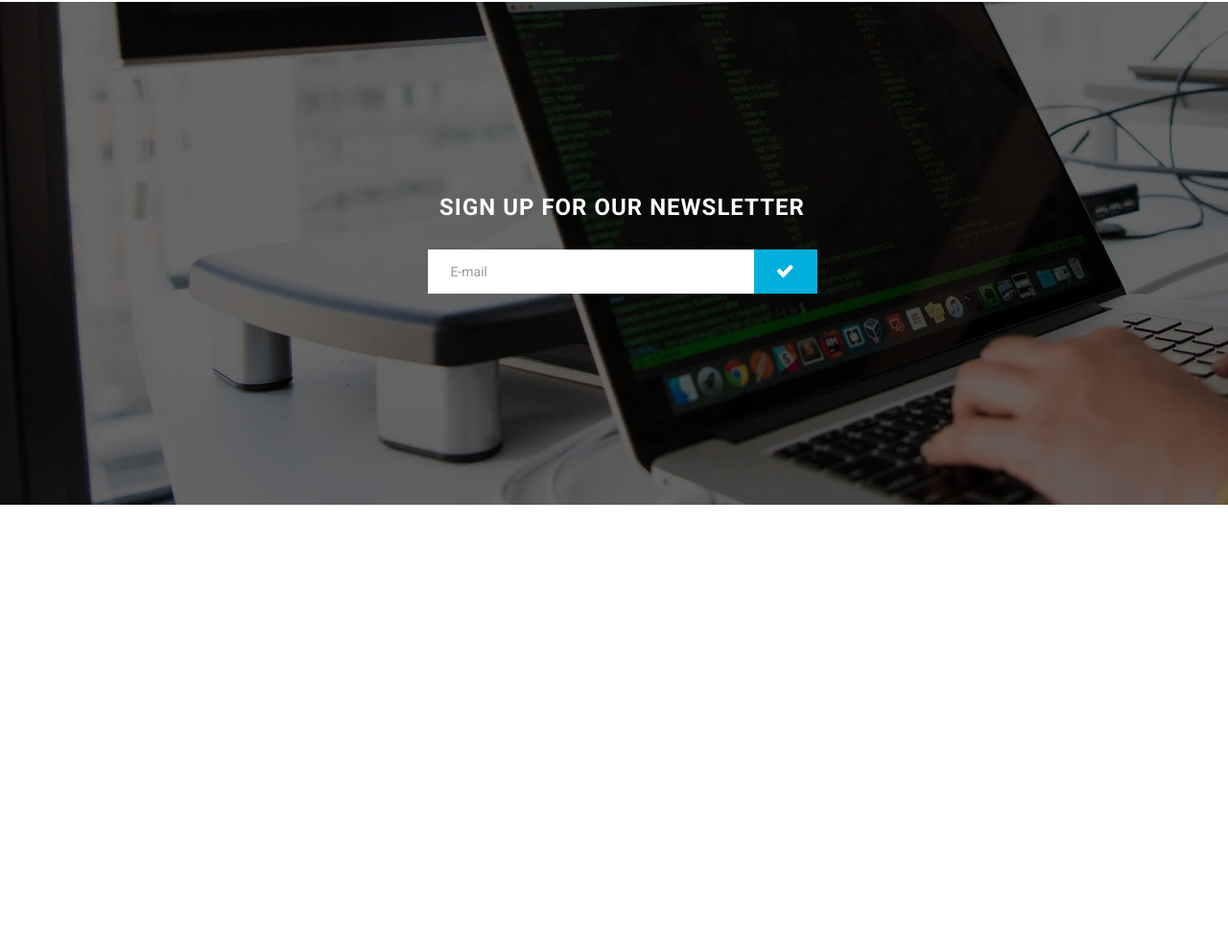
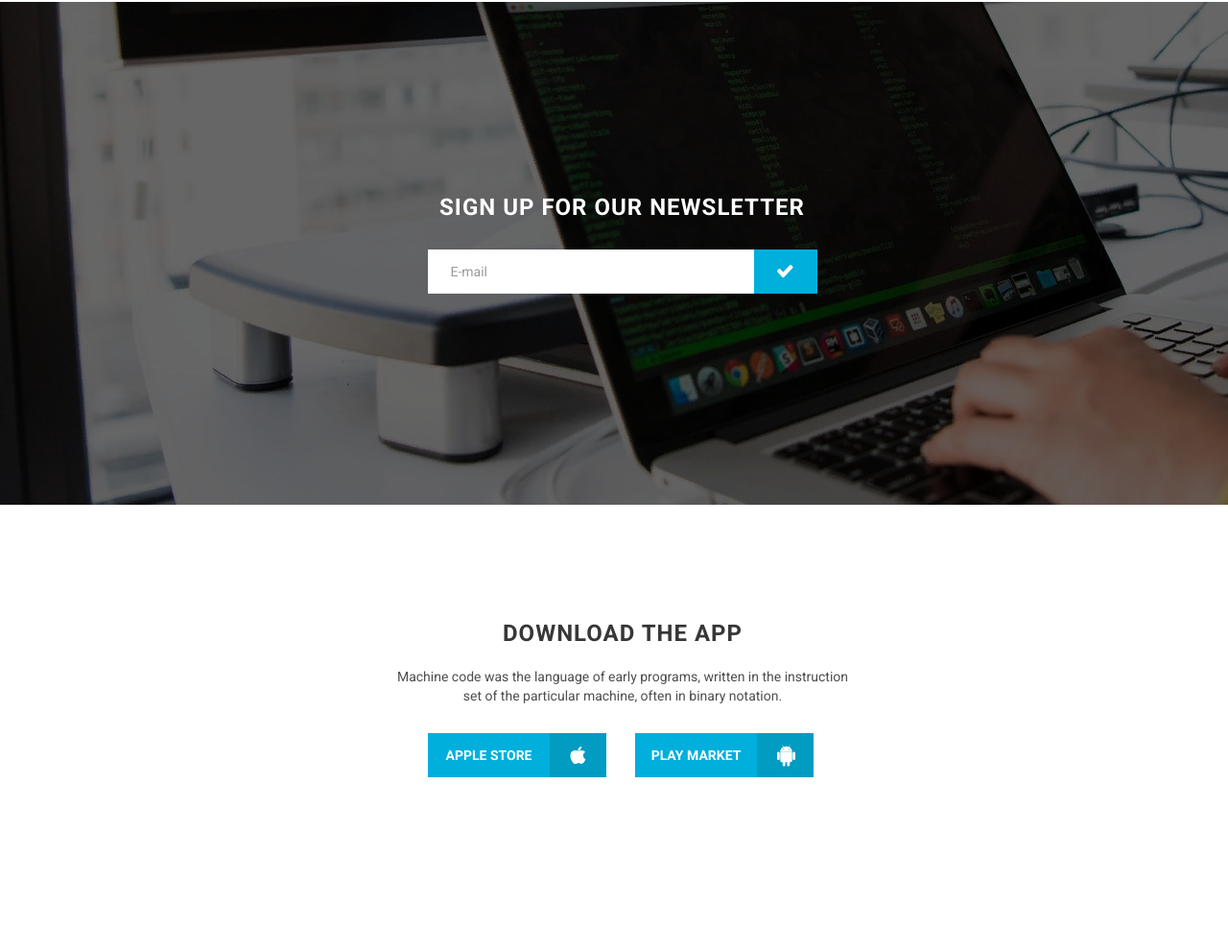
Before and after one commit to sldetlersl/web-dev, a plain HTML site: page webdev/index.html in a window 1280 px wide. Shown: the part 2929-3919 px from the top of the page at 96% size. Before the commit the page ends 3455 px from the top, so only its background shows below. Drawn offline with Linux system fonts and the light colour scheme.

Commit message:
feat: create and end "application section", change format icon

```diff
--- a/webdev/assets/style/style.css
+++ b/webdev/assets/style/style.css
@@ -48,11 +48,39 @@ form {
     border: none;
 }
 
+.default__btn-store-content {
+    width: 127px;
+    height: 46px;
+    background: #00AFDB;
+    font-weight: 700;
+    font-size: 14px;
+    line-height: 16px;
+    text-align: center;
+    text-transform: uppercase;
+    color: #FFFFFF;
+    outline: none;
+    border: none;
+    cursor: pointer;
+}
+
+.default__btn-store-icon {
+    width: 59px;
+    height: 46px;
+    background: #009CC2;
+    outline: none;
+    border: none;
+    cursor: pointer;
+}
+
 .default__btn:hover {
     background: #009CC2;
 }
 
 .default__btn-small:hover {
+    background: #009CC2;
+}
+
+.default__btn-store-content:hover {
     background: #009CC2;
 }
 
@@ -282,7 +310,6 @@ header {
 .wrapper__community-slider-image {
     display: flex;
     justify-content: flex-start;
-    /* padding-left: 30px; */
 }
 
 .community__slider-image-1,
@@ -400,3 +427,62 @@ header {
     background-repeat: no-repeat;
     background-position: center;
 }
+
+.wrapper__application {
+    display: flex;
+    flex-direction: column;
+    align-items: center;
+}
+
+.application__content {
+    display: flex;
+    flex-direction: column;
+    align-items: center;
+    padding: 120px 0 30px 18px;
+    height: 88px;
+    width: 480px;
+}
+
+.application__content-title {
+    font-weight: 700;
+    font-size: 24px;
+    line-height: 28px;
+    text-align: center;
+    letter-spacing: 1px;
+    text-transform: uppercase;
+    color: #373737;
+}
+
+.application__content-discription {
+    padding: 21px 0 30px 0;
+    font-weight: 400;
+    font-size: 14px;
+    line-height: 20px;
+    text-align: center;
+    color: #4E4E4E;
+}
+
+.application__button-store-box {
+    display: flex;
+    justify-content: center;
+    padding: 0 0 180px 14px;
+}
+
+.application__button-store-apple,
+.application__button-store-android {
+    display: flex;
+    justify-content: center;
+}
+
+.application__button-store-apple-icon {
+    margin-right: 30px;
+    background-image: url(../image/icon-apple.svg);
+    background-repeat: no-repeat;
+    background-position: center;
+}
+
+.application__button-store-android-icon {
+    background-image: url(../image/icon-android.svg);
+    background-repeat: no-repeat;
+    background-position: center;
+}
--- a/webdev/index.html
+++ b/webdev/index.html
@@ -169,14 +169,45 @@
                 <div class="newsletter__form">
                     <form class="newsletter__form-content" action="#" method="POST">
                         <input class="newsletter__form-content-email" type="text" name="email" placeholder="E-mail">
-                        <button class="newsletter__form-content-email-button default__btn-small" type="submit" name="email">
+                        <button class="newsletter__form-content-email-button default__btn-small" type="button" name="email">
                         </button>
                     </form>
                 </div>
             </div>
         </div>
     </section>
-    <section></section>
+    <section class="application">
+        <div class="container">
+            <div class="wrapper__application">
+                <div class="application__content">
+                    <h2 class="application__content-title">
+                        Download the App
+                    </h2>
+                    <p class="application__content-discription">
+                        Machine code was the language of early programs, written in the instruction set of the particular machine, often in binary notation.
+                    </p>
+                </div>
+                <div class="application__button-store-box">
+                    <div class="application__button-store-apple ">
+                        <button class="application__button-store-apple-content default__btn-store-content">
+                        apple store
+                        </button>
+                        <button class="application__button-store-apple-icon default__btn-store-icon">
+
+                        </button>
+                    </div>
+                    <div class="application__button-store-android">
+                        <button class="application__button-store-android-content default__btn-store-content">
+                        Play Market
+                        </button>
+                        <button class="application__button-store-android-icon default__btn-store-icon">
+
+                        </button>
+                    </div>
+                </div>
+            </div>
+        </div>
+    </section>
     <footer></footer>
 </body>
 
```
Also changed, not shown: webdev/assets/image/icon-android.png (deleted), webdev/assets/image/icon-android.svg (added), webdev/assets/image/icon-apple.png (deleted), webdev/assets/image/icon-apple.svg (added).
